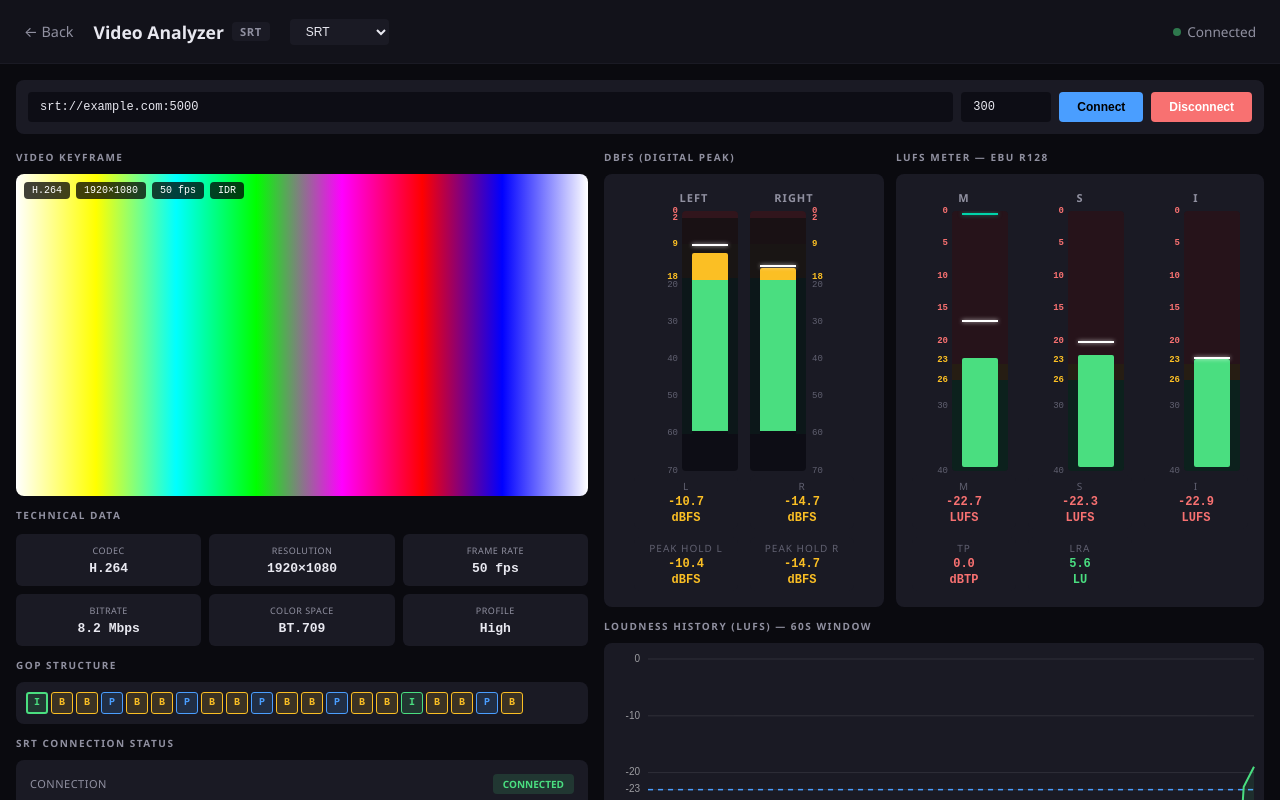
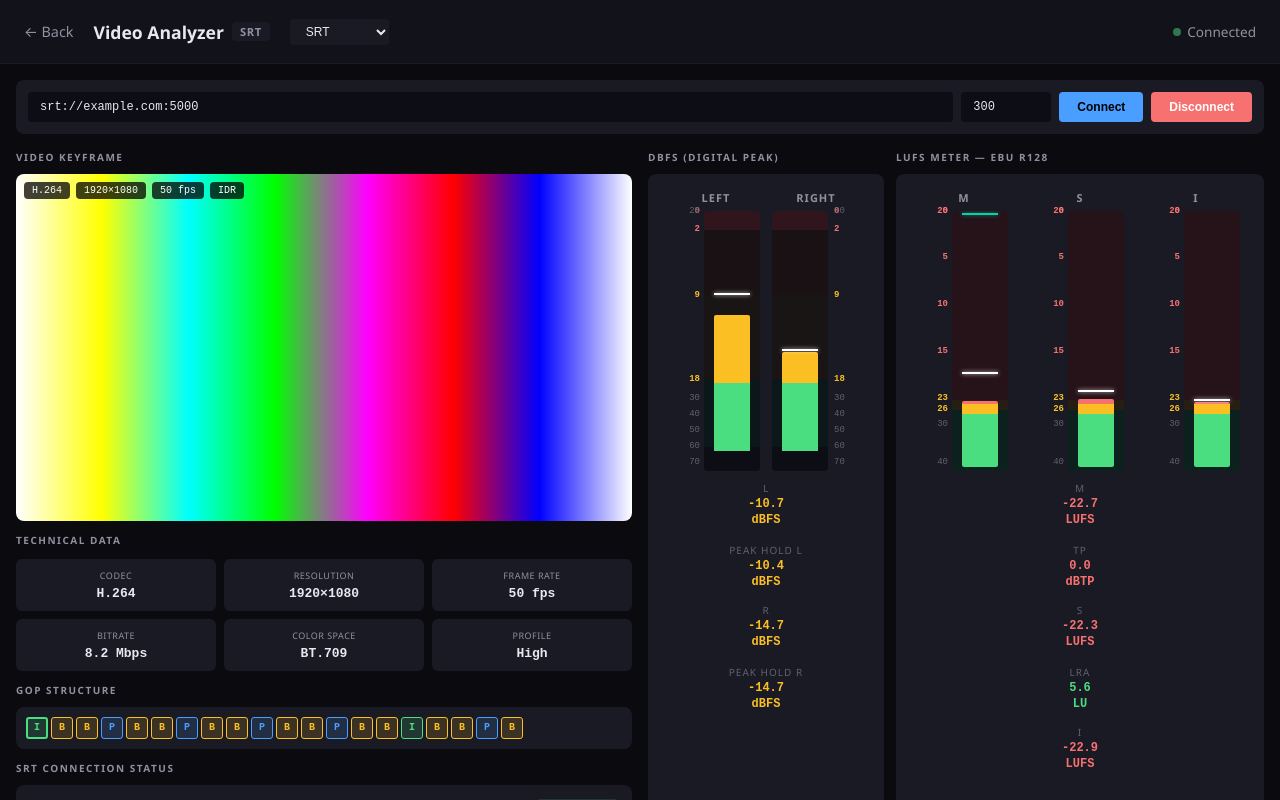
Before and after one commit to svaganov/Dynamics-stream-processing, a plain HTML site: page analyzer/v2/src/frontend/video-analyzer.html in a window 1280 px wide. Drawn offline with Linux system fonts and the light colour scheme; animation ran at ten frames a second.

Commit message:
Анализатор: переразметка шкал dBFS/LUFS (0..-18 = 2/3 высоты, новые тики) + отсчёты выровнены по осям приборов

```diff
--- a/analyzer/v2/src/frontend/css/styles.css
+++ b/analyzer/v2/src/frontend/css/styles.css
@@ -855,10 +855,6 @@ html, body {
 .audio-meters-row .lufs-meter__tp-line {
   width: 36px;
 }
-.audio-meters-row .dbfs-readouts,
-.audio-meters-row .lufs-readouts {
-  gap: 12px;
-}
 .audio-meters-row .dbfs-readout,
 .audio-meters-row .lufs-readout {
   padding: 4px 6px;
@@ -950,15 +946,17 @@ html, body {
 }
 .tick--right .tick__number { text-align: left; }
 .tick-0  { top: 0%; }
-.tick-2  { top: 2.86%; }
-.tick-9  { top: 12.86%; }
-.tick-18 { top: 25.71%; }
-.tick-20 { top: 28.57%; }
-.tick-30 { top: 42.86%; }
-.tick-40 { top: 57.14%; }
-.tick-50 { top: 71.43%; }
-.tick-60 { top: 85.71%; }
-.tick-70 { top: 100%; }
+.tick-2  { top: 7.18%; }
+.tick-6  { top: 21.54%; }
+.tick-9  { top: 32.31%; }
+.tick-12 { top: 43.08%; }
+.tick-15 { top: 53.85%; }
+.tick-18 { top: 64.62%; }
+.tick-30 { top: 72.07%; }
+.tick-40 { top: 78.28%; }
+.tick-50 { top: 84.50%; }
+.tick-60 { top: 90.71%; }
+.tick-70 { top: 96.92%; }
 
 /* Scale */
 .dbfs-meter__scale {
@@ -980,10 +978,10 @@ html, body {
   position: absolute;
   left: 0; right: 0;
 }
-.zone--red    { top: 0%;      height: 2.86%;   background: rgba(255, 68, 68, 0.15); }
-.zone--orange { top: 2.86%;   height: 10.0%;   background: rgba(255, 102, 0, 0.05); }
-.zone--yellow { top: 12.86%;  height: 12.86%;  background: rgba(255, 170, 0, 0.05); }
-.zone--green  { top: 25.71%;  height: 60.0%;   background: rgba(0, 204, 102, 0.05); }
+.zone--red    { top: 0%;      height: 7.18%;   background: rgba(255, 68, 68, 0.15); }
+.zone--orange { top: 7.18%;   height: 25.13%;  background: rgba(255, 102, 0, 0.05); }
+.zone--yellow { top: 32.31%;  height: 32.31%;  background: rgba(255, 170, 0, 0.05); }
+.zone--green  { top: 64.62%;  height: 26.09%;  background: rgba(0, 204, 102, 0.05); }
 
 /* Segmented bar container */
 .dbfs-meter__bar-container {
@@ -1002,10 +1000,10 @@ html, body {
   position: absolute;
   left: 0; right: 0;
 }
-.seg--green  { bottom: 36px;  height: 151px; background: var(--meter-green); }
-.seg--yellow { bottom: 187px; height: 33px;  background: var(--meter-yellow); }
-.seg--orange { bottom: 220px; height: 25px;  background: var(--meter-orange); }
-.seg--red    { bottom: 245px; height: 7px;   background: var(--meter-red); }
+.seg--green  { bottom: 16.2px;  height: 67.8px; background: var(--meter-green); }
+.seg--yellow { bottom: 84px;   height: 84px;   background: var(--meter-yellow); }
+.seg--orange { bottom: 168px;  height: 65.3px; background: var(--meter-orange); }
+.seg--red    { bottom: 233.3px; height: 18.7px; background: var(--meter-red); }
 
 /* Peak hold line */
 .dbfs-meter__peak {
@@ -1021,19 +1019,16 @@ html, body {
 }
 
 /* DBFS Readouts */
-.dbfs-readouts {
-  display: grid;
-  grid-template-columns: 104px 104px;
-  gap: 40px;
-  margin-top: 4px;
-  width: 248px;
-  justify-content: center;
+.dbfs-readouts__column,
+.lufs-readouts__column {
+  margin-top: 6px;
 }
 .dbfs-readouts__column {
   display: flex;
   flex-direction: column;
   gap: 8px;
   align-items: center;
+  width: 104px;
 }
 .dbfs-readout {
   display: flex;
@@ -1134,14 +1129,14 @@ html, body {
 }
 .lufs-tick--right .lufs-tick__number { text-align: left; }
 .lufs-tick-0  { top: 0%; }
-.lufs-tick-5  { top: 12.5%; }
-.lufs-tick-10 { top: 25%; }
-.lufs-tick-15 { top: 37.5%; }
-.lufs-tick-20 { top: 50%; }
-.lufs-tick-23 { top: 57.5%; }
-.lufs-tick-26 { top: 65%; }
-.lufs-tick-30 { top: 75%; }
-.lufs-tick-40 { top: 100%; }
+.lufs-tick-5  { top: 17.95%; }
+.lufs-tick-10 { top: 35.90%; }
+.lufs-tick-15 { top: 53.85%; }
+.lufs-tick-18 { top: 64.62%; }
+.lufs-tick-23 { top: 71.96%; }
+.lufs-tick-26 { top: 76.36%; }
+.lufs-tick-30 { top: 82.24%; }
+.lufs-tick-40 { top: 96.92%; }
 
 /* Scale */
 .lufs-meter__scale {
@@ -1163,9 +1158,9 @@ html, body {
   position: absolute;
   left: 0; right: 0;
 }
-.lufs-zone--red    { top: 0%;      height: 58.75%;  background: rgba(255, 68, 68, 0.10); }
-.lufs-zone--yellow { top: 58.75%;  height: 6.25%;   background: rgba(255, 170, 0, 0.10); }
-.lufs-zone--green  { top: 65%;     height: 35%;     background: rgba(0, 204, 102, 0.10); }
+.lufs-zone--red    { top: 0%;      height: 72.7%;   background: rgba(255, 68, 68, 0.10); }
+.lufs-zone--yellow { top: 72.7%;   height: 3.7%;    background: rgba(255, 170, 0, 0.10); }
+.lufs-zone--green  { top: 76.4%;   height: 23.6%;   background: rgba(0, 204, 102, 0.10); }
 
 /* Segmented bar */
 .lufs-meter__bar-container {
@@ -1185,9 +1180,9 @@ html, body {
   left: 0;
   right: 0;
 }
-.lufs-seg--green  { bottom: 0px;   height: 163px;  background: var(--meter-green); }
-.lufs-seg--yellow { bottom: 163px; height: 16px;   background: var(--meter-yellow); }
-.lufs-seg--red    { bottom: 179px; height: 73px;   background: var(--meter-red); }
+.lufs-seg--green  { bottom: 0px;    height: 53.5px;  background: var(--meter-green); }
+.lufs-seg--yellow { bottom: 53.5px; height: 9.4px;   background: var(--meter-yellow); }
+.lufs-seg--red    { bottom: 62.9px; height: 189.1px; background: var(--meter-red); }
 
 /* Peak hold line */
 .lufs-meter__peak {
@@ -1216,18 +1211,12 @@ html, body {
 }
 
 /* LUFS Readouts */
-.lufs-readouts {
-  display: grid;
-  grid-template-columns: 104px 104px 104px;
-  gap: 40px;
-  margin-top: 4px;
-  justify-content: center;
-}
 .lufs-readouts__column {
   display: flex;
   flex-direction: column;
   gap: 8px;
   align-items: center;
+  width: 104px;
 }
 .lufs-readout {
   display: flex;
--- a/analyzer/v2/src/frontend/js/app.js
+++ b/analyzer/v2/src/frontend/js/app.js
@@ -695,6 +695,14 @@ function updateUI() {
   updateLufsMeters();
 }
 
+// Кусочно-линейная шкала приборов: диапазон 0..-18 занимает 2/3 высоты трека (168px из 252)
+function meterBarPx(absVal, rangeMax) {
+  const maxPx = 252, pivot = 18, pivotPx = 168;
+  const a = Math.max(0, Math.min(rangeMax, absVal));
+  if (a <= pivot) return maxPx - (a / pivot) * pivotPx;
+  return (maxPx - pivotPx) * (1 - (a - pivot) / (rangeMax - pivot));
+}
+
 // ============================================
 // Segmented DBFS Meter Animation
 // ============================================
@@ -717,10 +725,9 @@ function updateSegmentedDbfs() {
   sig.peakHoldR = phR.val;
   sig.lastPeakTimeR = phR.time;
 
-  // Bar height in px (max 252px)
-  const maxPx = 252;
-  const pxL = maxPx - (Math.abs(dbfsL) / 70) * maxPx;
-  const pxR = maxPx - (Math.abs(dbfsR) / 70) * maxPx;
+  // Bar height in px (piecewise scale, max 252px)
+  const pxL = meterBarPx(Math.abs(dbfsL), 70);
+  const pxR = meterBarPx(Math.abs(dbfsR), 70);
   console.log('[DBFS] L=' + dbfsL.toFixed(1) + ' px=' + pxL.toFixed(0) + ' | R=' + dbfsR.toFixed(1) + ' px=' + pxR.toFixed(0));
 
   const containerL = document.getElementById('dbfsBarContainerL');
@@ -757,8 +764,8 @@ function updateSegmentedDbfs() {
   // Peak hold lines
   const peakL = document.getElementById('dbfsPeakL');
   const peakR = document.getElementById('dbfsPeakR');
-  const holdPxL = maxPx - (Math.abs(sig.peakHoldL) / 70) * maxPx;
-  const holdPxR = maxPx - (Math.abs(sig.peakHoldR) / 70) * maxPx;
+  const holdPxL = meterBarPx(Math.abs(sig.peakHoldL), 70);
+  const holdPxR = meterBarPx(Math.abs(sig.peakHoldR), 70);
   if (peakL) peakL.style.bottom = (4 + holdPxL) + 'px';
   if (peakR) peakR.style.bottom = (4 + holdPxR) + 'px';
 
@@ -850,11 +857,10 @@ function updateLufsMeters() {
   const clampI = Math.max(-40, Math.min(0, i));
   const clampTP = Math.max(-6, Math.min(0, tp));
 
-  // Bar heights (0..-40 scale, max 252px)
-  const maxPx = 252;
-  const pxM = maxPx - (Math.abs(clampM) / 40) * maxPx;
-  const pxS = maxPx - (Math.abs(clampS) / 40) * maxPx;
-  const pxI = maxPx - (Math.abs(clampI) / 40) * maxPx;
+  // Bar heights (piecewise scale, max 252px)
+  const pxM = meterBarPx(Math.abs(clampM), 40);
+  const pxS = meterBarPx(Math.abs(clampS), 40);
+  const pxI = meterBarPx(Math.abs(clampI), 40);
 
   const containerM = document.getElementById('lufsBarContainerM');
   const containerS = document.getElementById('lufsBarContainerS');
@@ -924,15 +930,14 @@ function updateLufsMeters() {
   const holdM = Math.max(clampM, -20 + Math.sin(time * 0.5) * 3);
   const holdS = Math.max(clampS, -22 + Math.sin(time * 0.3) * 2);
   const holdI = Math.max(clampI, -24 + Math.sin(time * 0.2) * 1);
-  if (peakM) peakM.style.bottom = (4 + maxPx - (Math.abs(holdM) / 40) * maxPx) + 'px';
-  if (peakS) peakS.style.bottom = (4 + maxPx - (Math.abs(holdS) / 40) * maxPx) + 'px';
-  if (peakI) peakI.style.bottom = (4 + maxPx - (Math.abs(holdI) / 40) * maxPx) + 'px';
+  if (peakM) peakM.style.bottom = (4 + meterBarPx(Math.abs(holdM), 40)) + 'px';
+  if (peakS) peakS.style.bottom = (4 + meterBarPx(Math.abs(holdS), 40)) + 'px';
+  if (peakI) peakI.style.bottom = (4 + meterBarPx(Math.abs(holdI), 40)) + 'px';
 
   // TP line on M scale
   const tpLineM = document.getElementById('lufsTpLineM');
   if (tpLineM) {
-    const tpPx = maxPx - (Math.abs(clampTP) / 6) * maxPx;
-    tpLineM.style.bottom = (4 + tpPx) + 'px';
+    tpLineM.style.bottom = (4 + meterBarPx(Math.abs(clampTP), 40)) + 'px';
   }
 }
 
```
Also changed, not shown: analyzer/v2/src/frontend/audio-analyzer.html (+49 -54 lines).
